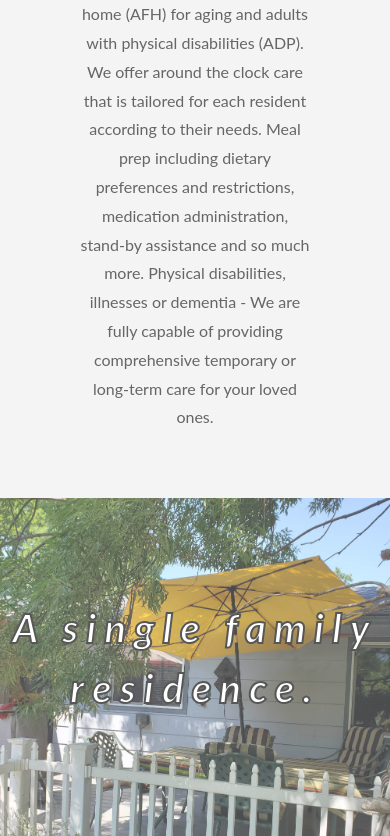
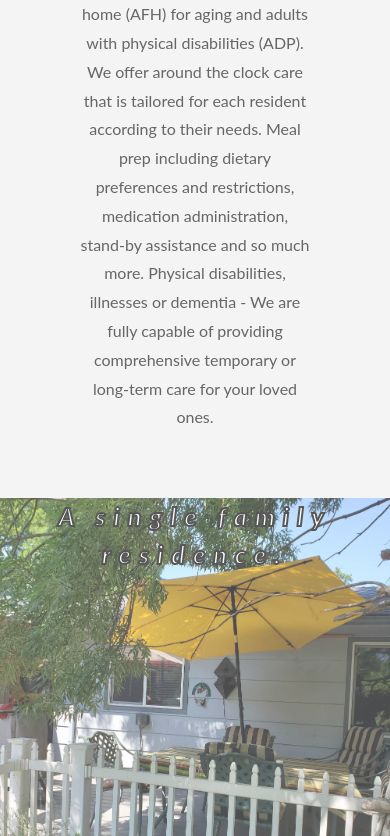
Before and after one commit to oregonasc/oregonasc.github.io, a plain HTML site: page index.html in a window 390 px wide. Shown: the part 1164-2000 px from the top of the page. Drawn offline with Linux system fonts and the light colour scheme.

Commit message:
more adjusting text

```diff
--- a/css/style.css
+++ b/css/style.css
@@ -135,11 +135,11 @@ body, html {
 		}
 	.ptext{
 	position:absolute;
-	top:25%;
+	top:0%;
 	width:100%;
 	text-align:center;
 	color:#FFF;
-	font-size:40px;
+	font-size:25px;
 	font-weight: 800;
 	font-style:italic;
 	letter-spacing:8px;
```
